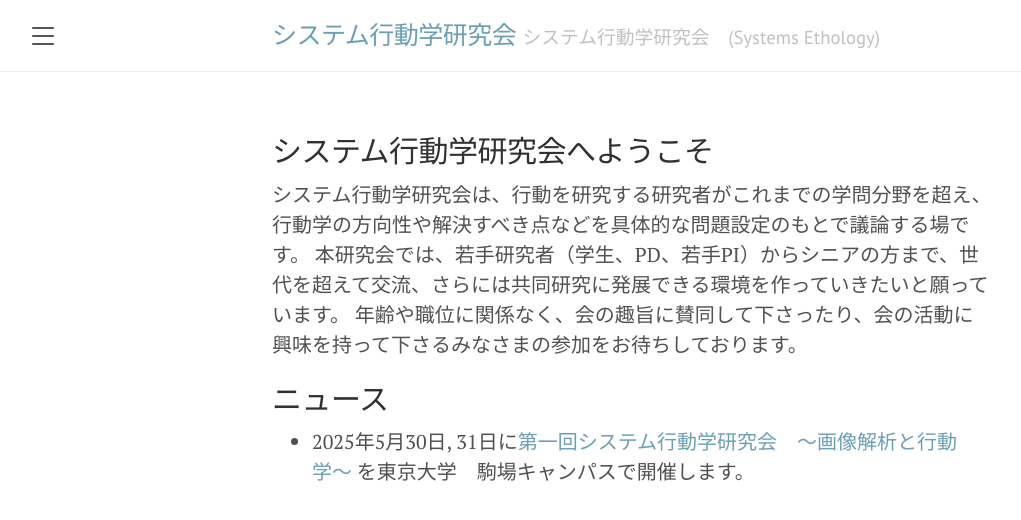
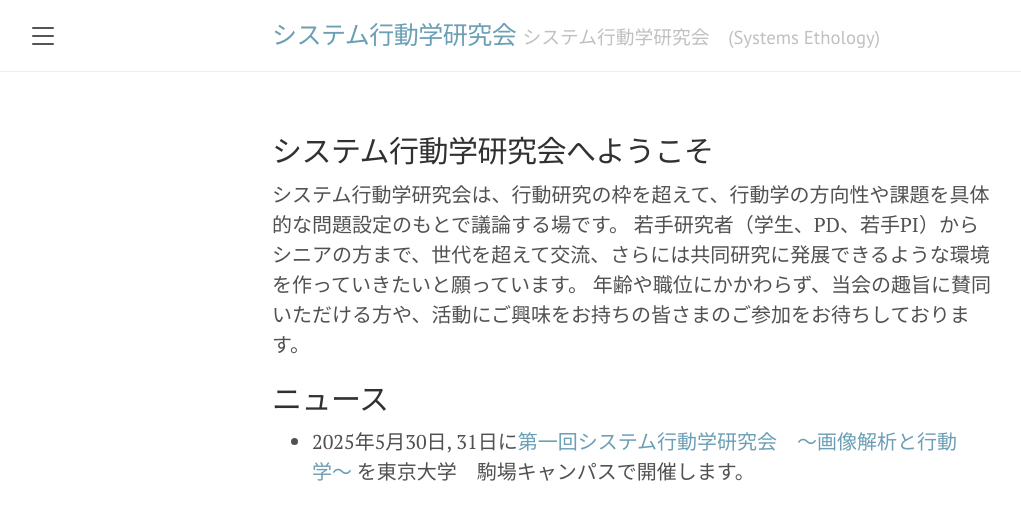
Before and after one commit to SystemsEthology/website, a Jekyll site: the page built from home.md, in a window 1280 px wide. Shown: the top 520 px of the page, without its empty margins (8-1029 px from the left). Built offline with Jekyll 4.4.1, drawn with Linux system fonts in a browser that asks for light colours.

Commit message:
Update home.md

```diff
--- a/home.md
+++ b/home.md
@@ -4,9 +4,9 @@
 ---
 
 ## システム行動学研究会へようこそ
-システム行動学研究会は、行動を研究する研究者がこれまでの学問分野を超え、行動学の方向性や解決すべき点などを具体的な問題設定のもとで議論する場です。
-本研究会では、若手研究者（学生、PD、若手PI）からシニアの方まで、世代を超えて交流、さらには共同研究に発展できる環境を作っていきたいと願っています。
-年齢や職位に関係なく、会の趣旨に賛同して下さったり、会の活動に興味を持って下さるみなさまの参加をお待ちしております。
+システム行動学研究会は、行動研究の枠を超えて、行動学の方向性や課題を具体的な問題設定のもとで議論する場です。
+若手研究者（学生、PD、若手PI）からシニアの方まで、世代を超えて交流、さらには共同研究に発展できるような環境を作っていきたいと願っています。
+年齢や職位にかかわらず、当会の趣旨に賛同いただける方や、活動にご興味をお持ちの皆さまのご参加をお待ちしております。
 
 ## ニュース
 - 2025年5月30日, 31日に[第一回システム行動学研究会　〜画像解析と行動学〜](/event_01/conference01_home.md)  を東京大学　駒場キャンパスで開催します。
```
